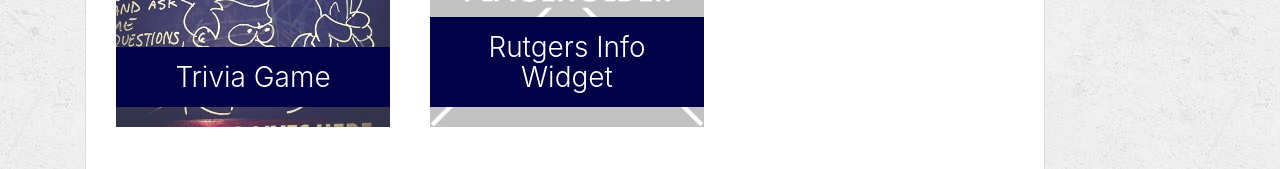
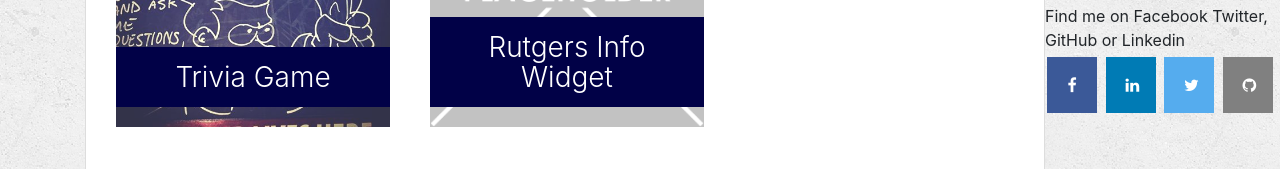
Before and after one commit to Glytchedup/Profile_Professional, a plain HTML site: page portfolio.html in a window 1280 px wide. Shown: the part 726-895 px from the top of the page. Drawn offline with nearby package versions, Linux system fonts and the light colour scheme.

Commit message:
added social media buttons

```diff
--- a/assets/css/style.css
+++ b/assets/css/style.css
@@ -334,3 +334,8 @@ input[type=submit] {
   background: #ff6600;
   color: white;
 }
+
+.fa-github {
+  background: gray;
+  color: white;
+}
--- a/portfolio.html
+++ b/portfolio.html
@@ -14,6 +14,8 @@
     crossorigin="anonymous"></script>
   <script src="https://stackpath.bootstrapcdn.com/bootstrap/4.1.3/js/bootstrap.min.js" integrity="sha384-ChfqqxuZUCnJSK3+MXmPNIyE6ZbWh2IMqE241rYiqJxyMiZ6OW/JmZQ5stwEULTy"
     crossorigin="anonymous"></script>
+    <link rel="stylesheet" href="https://cdnjs.cloudflare.com/ajax/libs/font-awesome/4.7.0/css/font-awesome.min.css">
+
 
 </head>
 
@@ -85,6 +87,17 @@
 
   </div>
 
+
+  <div class="share">
+      <div><p>Find me on Facebook Twitter, GitHub or Linkedin</p></div>
+      <a href="https://www.facebook.com/davekubo" class="fa fa-facebook"></a>
+      <a href="https://www.linkedin.com/in/david-kuboshige-29786a76/" class="fa fa-linkedin"></a>
+      <!-- <awesome-button type="linkedin" width="130" target="_blank" href="https://www.linkedin.com/in/david-kuboshige-29786a76/">Linkedin</awesome-button> -->
+      <a href="https://twitter.com/davekubo" class="fa fa-twitter"></a>
+      <!-- <awesome-button type="twitter" width="120" target="_blank" href="https://twitter.com/davekubo">Twitter</awesome-button> -->
+      <a href="https://github.com/Glytchedup" class="fa fa-github"></a>
+      <!-- <awesome-button type="github" width="120" target="_blank" href="https://github.com/Glytchedup">GitHub</awesome-button> -->
+    </div>
   <footer>
     <div class="container">
       Copyright &copy;
```
Also changed, not shown: contact.html (+13 -0 lines), index.html (+5 -5 lines).
